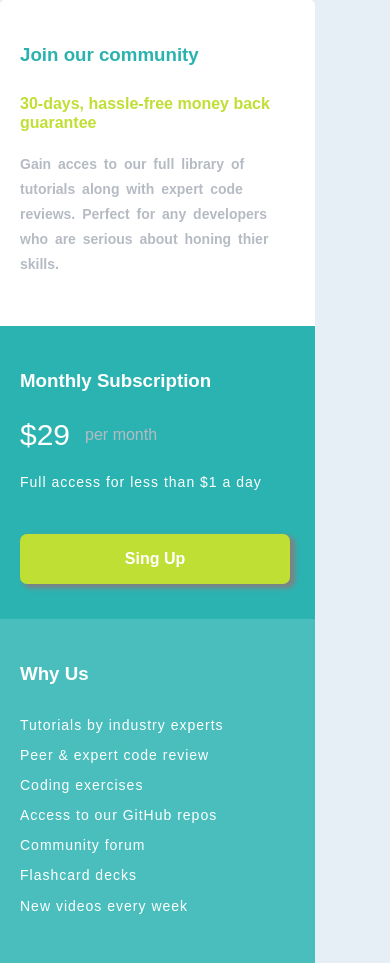
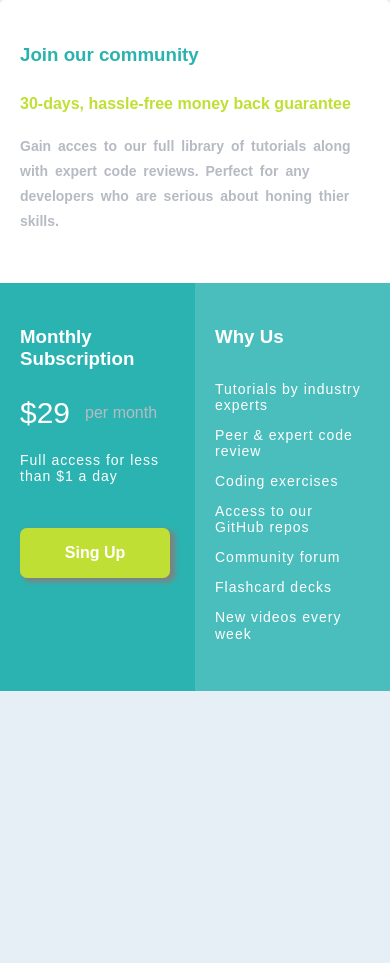
Before and after one commit to avilarino/css-article-responsive-2, a plain HTML site: page index.html in a window 390 px wide. After the commit the page ends 844 px from the top, so only its background shows below. Drawn offline with Linux system fonts and the light colour scheme.

Commit message:
responsive-design

```diff
--- a/index.html
+++ b/index.html
@@ -19,7 +19,7 @@
         along with expert code reviews. Perfect for any
         developers who are serious about honing thier skills.</p>
     </div>
-    <div>
+    <div class="container-display">
       <div class="container-green bg-dark-green">
         <div class="container-two-d">
           <h3 class="text-white">Monthly Subscription</h3>
@@ -47,5 +47,8 @@
       </div>
     </div>
   </div>
+
+
+
 </body>
 </html>
--- a/style.css
+++ b/style.css
@@ -9,6 +9,8 @@ body {
   background-color: rgb(230 239 246);
   font-family: 'Karla', sans-serif;
 }
+
+
 
 /* backgrounds */
 .bg-light-green {
@@ -26,12 +28,13 @@ body {
 .principal-container {
   display: flex;
   flex-direction: column;
+  width: 100%;
 }
 
 /* first container */
 
 .container {
-  max-width: 315px;
+  max-width: 100%;
   padding-left:20px;
   padding-top: 25px;
   padding-right: 25px;
@@ -61,13 +64,12 @@ body {
 }
 
 /* second container */
-
 .text-white {
   color:white;
 }
 
 .container-green {
-  max-width: 315px;
+  max-width: 100%;
   padding: 25px 25px 35px 20px;
   display: flex;
   flex-direction: column;
@@ -104,7 +106,7 @@ body {
 }
 
 .button-green {
-  max-width: 310px;
+  max-width: 100%;
   height: 50px;
   background-color: hsl(71, 73%, 54%);
   display: flex;
@@ -124,19 +126,29 @@ body {
 /* container-three */
 
 .container-three {
-  max-width: 315px;
+  max-width: 100%;
   padding: 25px 25px 35px 20px;
   display: flex;
   flex-direction: column;
   justify-content: start;
   align-items: stretch;
   box-sizing: border-box;
-
 }
 
-.container-three-p {
-  color: white;
-  font-size: 14px;
-  letter-spacing: 1px;
+@media screen and (min-width: 375px) {
+  .principal-container {
+  }
 
+  .container-display {
+    display: flex;
+    flex-direction: row;
+    }
+
+  .container-green {
+    width: 50%
+  }
+
+  .container-three{
+    width: 50%;
+  }
 }
```
Also changed, not shown: 2 other files.
